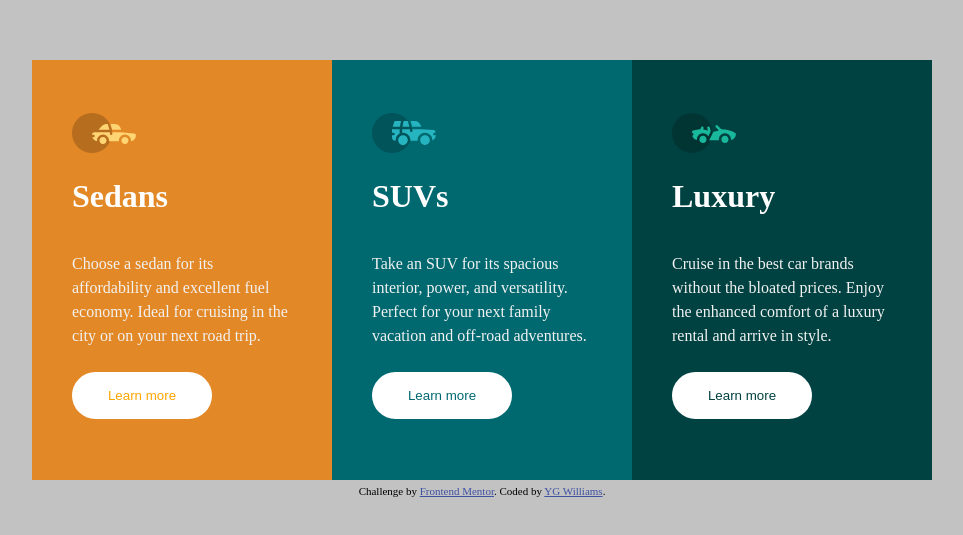
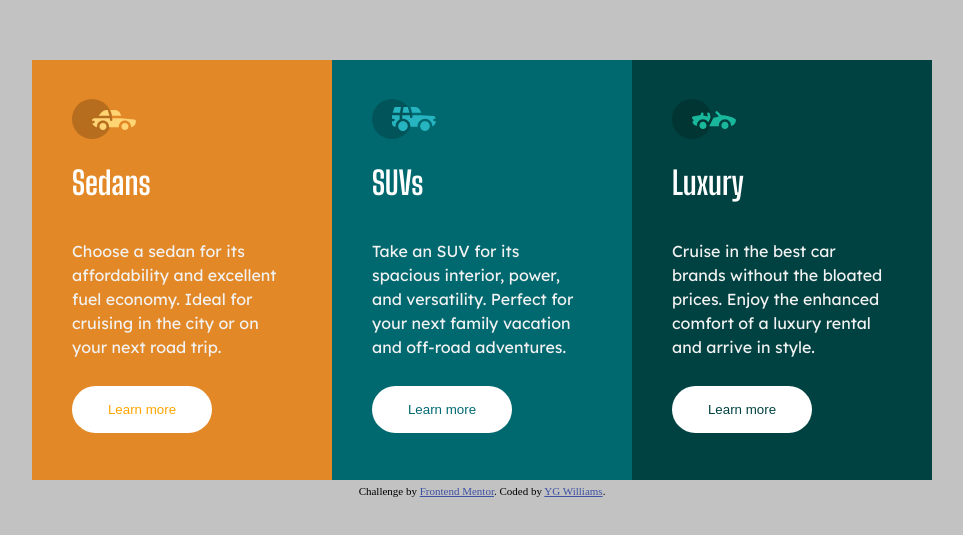
Before and after one commit to ygwilliams4/three-column-preview-component, a plain HTML site: page index.html in a window 1280 px wide. Shown: the part 119-654 px from the top of the page, without its empty margins (158-1121 px from the left). Drawn offline with Linux system fonts and the light colour scheme.

Commit message:
modified readme.md

```diff
--- a/styles.css
+++ b/styles.css
@@ -12,12 +12,12 @@ main {
   background-color: hsl(0, 0%, 76%);
 }
 h1 {
-  font-family: "Big shoulder Display", serif;
+  font-family: "Big shoulders Display", serif;
   margin: 1.3rem 0;
 }
 p {
-  font-family: "Lexand Deca", serif;
-  margin: 1rem 0;
+  font-family: "Lexend Deca", serif;
+  margin: 1rem 0 1.2rem;
   line-height: 1.5;
   color: hsl(0, 0%, 95%);
 }
```
Also changed, not shown: 2 other files.
